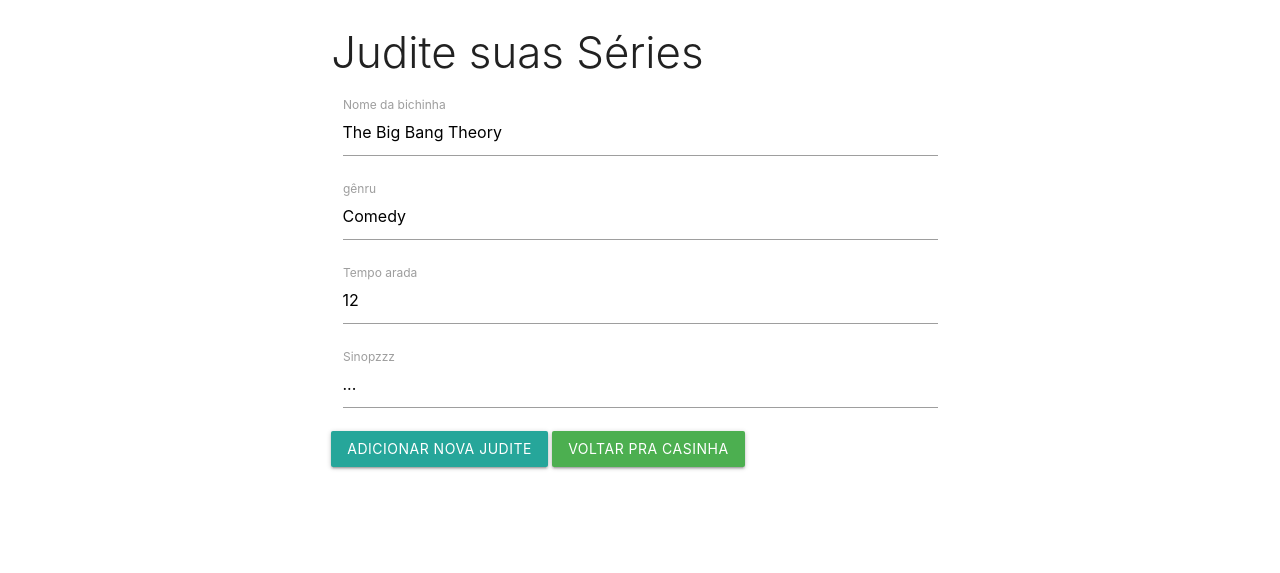
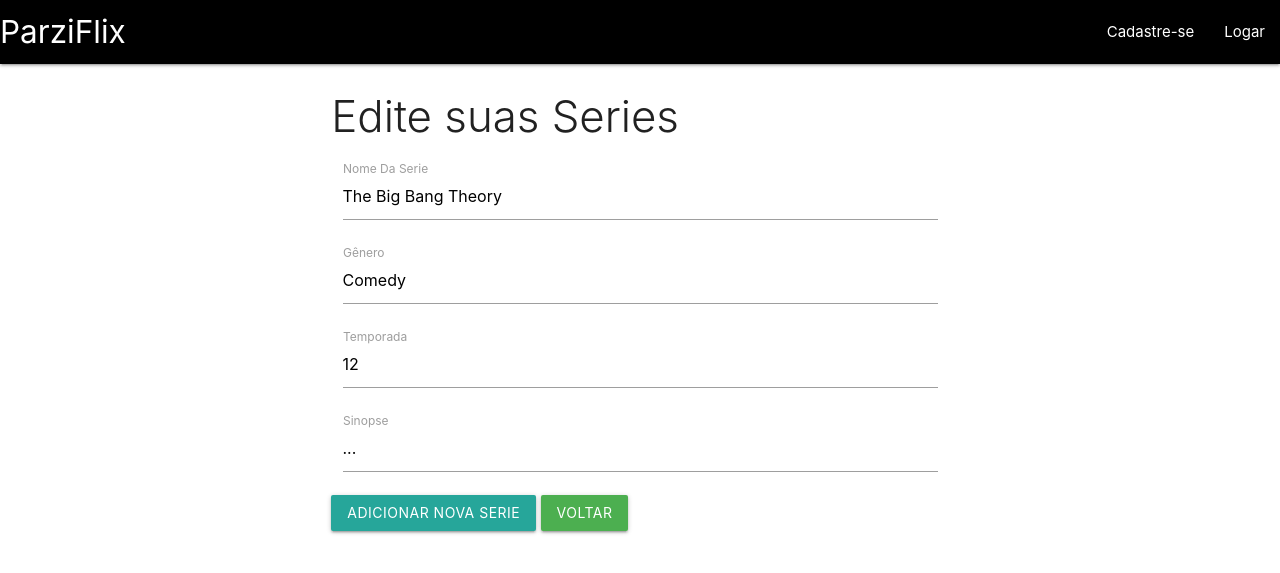
Before and after one commit to Pedrohsmarinho/Web1_Prova, a PHP site: page /edit.php?id=1 in a window 1280 px wide. Shown: the top 573 px of the page. Run offline with PHP 8.4, Linux system fonts and the light colour scheme; data comes from the database, SQL or seed files in the repository.

Commit message:
atualizando coisas no edit

```diff
--- a/edit.php
+++ b/edit.php
@@ -3,11 +3,14 @@
 include_once 'includes/header.php';
 // this add the database on system
 include  'Banco/conect.php';
+
+include 'Init/init.php';
+
 $t2=$_GET['id'];
      try {
 
     $smt= $con->prepare("SELECT * FROM series WHERE id = ?");
-            $smt -> bindParam(1,$_GET['id']);
+            $smt -> bindParam(1,$t2);
             $smt->execute();
             $controle = $smt->fetchAll(PDO::FETCH_ASSOC);
 
@@ -16,9 +19,23 @@
 }
 //var_dump($controle);
 ?>
+<nav>
+   <div class="nav-wrapper depp black">
+      <a href="index.php" class="brand-logo">ParziFlix</a>
+      <ul id="nav-mobile" class="right hide-on-med-and-down">
+        <?php if(logado()): ?>
+        <li><a href="sair.php">Sair</a></li>
+        <?php else: ?>
+        <li><a href="addUser.php">Cadastre-se</a></li>
+        <li><a href="login.php">Logar</a></li>
+      <?php endif ?>
+      </ul>
+    </div>
+</nav>
+
 <div class="row">
 	<div class="col s12 m6 push-m3">
-	<h3 class="light"> Judite suas Séries</h3>
+	<h3 class="light"> Edite suas Series</h3>
 		<form action="update.php" method="POST">
 			<?php foreach ($controle as $vscode):?>
 
@@ -27,22 +44,22 @@
 			<input type="hidden" name="id" value="<?=$vscode['id'];?>">
 			<div class="input-field col s12">
 				<input type="text" name="name" id="name" value="<?=$vscode['name'];?>">
-				<label for="name">Nome da bichinha</label>
+				<label for="name">Nome Da Serie</label>
 			</div>
 			<div class="input-field col s12">
 				<input type="text" name="genre" id="genre"value="<?= $vscode['genre'];?>">
-				<label for="genre">gênru</label>
+				<label for="genre">Gênero</label>
 			</div>
 			<div class="input-field col s12">
 				<input type="number" name="seasons" id="seasons"value="<?= $vscode['seasons'];?>">
-				<label for="seasons">Tempo arada</label>
+				<label for="seasons">Temporada</label>
 			</div>
 			<div class="input-field col s12">
 				<input type="text" name="synopsis" id="synopsis"value="<?=$vscode['synopsis'];?>">
-				<label for="synopsis">Sinopzzz</label>
+				<label for="synopsis">Sinopse</label>
 			</div>
-			<button  type="submit" class="btn">Adicionar nova Judite</button>
-			<a href="index.php" class="btn green">Voltar pra casinha</a>
+			<button  type="submit" class="btn">Adicionar nova Serie</button>
+			<a href="index.php" class="btn green">Voltar</a>
 		<?php endforeach?>
 		</form>
 	</div>
```
